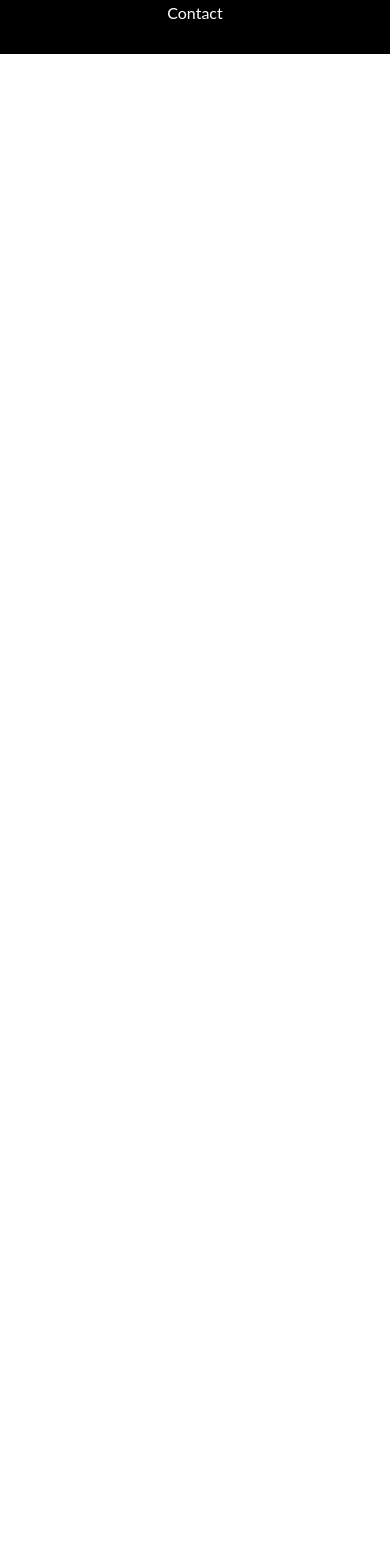
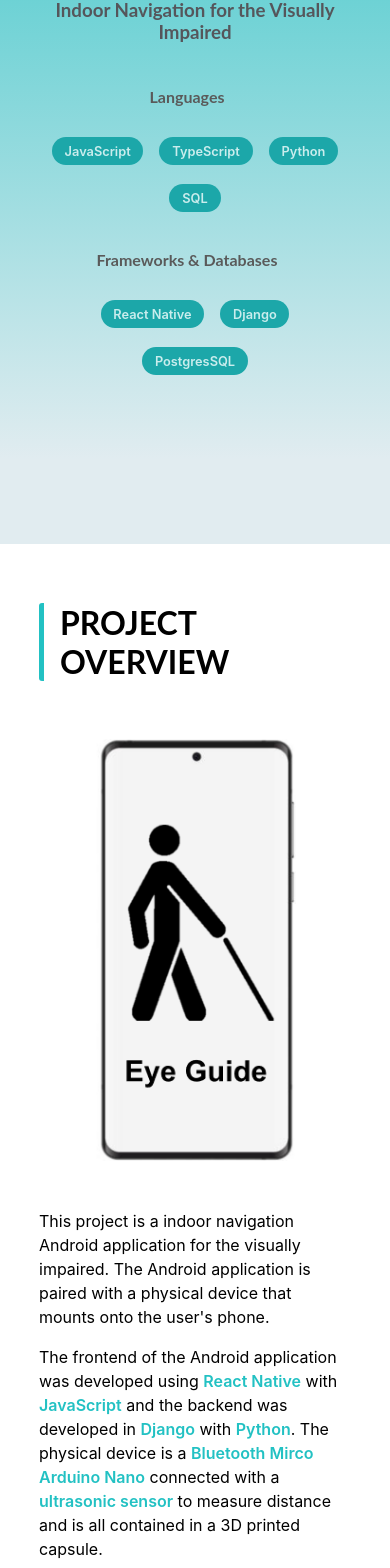
Before and after one commit to Girujan1998/Girujan1998.github.io, a React (Create React App) app: page /eyeguide in a window 390 px wide. Shown: the part 300-1868 px from the top of the page. Before the commit the page ends 844 px from the top, so only its background shows below. Built offline with nearby package versions, Linux system fonts and the light colour scheme.

Commit message:
Adding project page and backwards navigation

```diff
--- a/src/App.js
+++ b/src/App.js
@@ -6,13 +6,15 @@ import {
   Routes,
   Route,
 } from "react-router-dom";
+import EyeGuide from './pages/EyeGuide';
 
 function App() {
   return (
     <>
       <NavBar/>
       <Routes>
-        <Route path="/" element={<Home />} />
+        <Route exact path="/" element={<Home />} />
+        <Route path="/eyeguide" element={<EyeGuide />} />
       </Routes>
       <Footer/>
     </>
--- a/src/components/HamburgerNav.js
+++ b/src/components/HamburgerNav.js
@@ -1,11 +1,22 @@
 import React from 'react';
 import './HamburgerNav.css';
 import { Link } from 'react-scroll';
+import { useNavigate } from 'react-router-dom';
 
 const HamburgerNav = (props) => {
 
+    const navigate = useNavigate();
+
+    const backNavigation = () => {
+        props.close(false);
+        navigate("/");
+    }
+
     return (
         <div className='hamburger'>
+            {
+                window.location.pathname === "/" ?
+                    <>
                         <div className='burger-item'>
                             <Link className='burger-link' onClick={() => props.close(false)} activeClass="active" smooth spy to="home">
                                 Home
@@ -31,6 +42,14 @@ const HamburgerNav = (props) => {
                                 Contact
                             </Link>
                         </div>
+                    </>
+                    :
+                    <div className='burger-item'>
+                        <Link className='burger-link' onClick={() => backNavigation()} activeClass="active">
+                            Go Back
+                        </Link>
+                    </div>
+            }
         </div>
     )
 }
--- a/src/components/NavBar.js
+++ b/src/components/NavBar.js
@@ -3,10 +3,13 @@ import './NavBar.css';
 import { Link } from 'react-scroll';
 import HamburgerNav from './HamburgerNav';
 import Hamburger from 'hamburger-react';
+import { useNavigate } from "react-router-dom";
 
 const NavBar = () => {
 
     const [hamburgerOpen, setHamburgerOpen] = useState(false);
+
+    const navigate = useNavigate();
 
     return (
         <>
@@ -18,6 +21,9 @@ const NavBar = () => {
                 </div>
                 <div className='navbar-right'>
                     <ul className='nav-links'>
+                        {
+                            window.location.pathname === "/" ?
+                                <>
                                     <li>
                                         <Link activeClass="active" smooth spy to="home">
                                             Home
@@ -43,13 +49,24 @@ const NavBar = () => {
                                             Contact
                                         </Link>
                                     </li>
+                                </>
+
+                                :
+
+                                <>
+                                    <li className='last-link' onClick={() => navigate("/")}>
+                                        Go Back
+                                    </li>
+                                </>
+                        }
+
                     </ul>
                 </div>
                 <div className='hamburger-button'>
                     <Hamburger toggled={hamburgerOpen} toggle={setHamburgerOpen} />
                 </div>
             </nav>
-            { hamburgerOpen ? <HamburgerNav close={setHamburgerOpen}/> : <></>}
+            {hamburgerOpen ? <HamburgerNav close={setHamburgerOpen} /> : <></>}
         </>
     )
 }
--- /dev/null
+++ b/src/components/Pill.css
@@ -0,0 +1,25 @@
+.pill-container {
+    padding: 0.4rem 0.8rem;
+    border-radius: 15px;
+    background-color: #1ca7a9;
+    color: #caeded;
+    font-size: 0.8rem;
+    font-weight: 600;
+    margin: 0.6rem 0.5rem;
+    height: 15px;
+}
+
+@media (max-width: 450px) {
+    .pill-container {
+        margin: 0.5rem 0.5rem;
+    }
+}
+
+@media (max-width: 675px) {
+    .pill-container {
+        display: flex;
+        justify-content: center;
+        align-items: center;
+        margin: 0.6rem 0.5rem;
+    }
+}
--- /dev/null
+++ b/src/components/Pill.js
@@ -0,0 +1,9 @@
+import "./Pill.css";
+
+const Pill = ({ name }) => {
+    return (
+        <span className="pill-container">{name}</span>
+    )
+}
+
+export default Pill;
--- /dev/null
+++ b/src/pages/EyeGuide.css
@@ -0,0 +1,97 @@
+.title-container {
+    display: flex;
+    flex-direction: column;
+    align-items: center;
+    justify-content: center;
+    max-width: 80vw;
+}
+
+.title-container h1 {
+    color: black;
+    font-family: "Lato", sans-serif;
+    font-size: 3rem;
+}
+
+.title-container h3 {
+    color: #55565B;
+    font-family: "Lato", sans-serif;
+    display: flex;
+    text-align: center;
+    margin-bottom: 2rem;
+}
+
+.title-container h4 {
+    color: #5a5a5a;
+    font-family: "Lato", sans-serif;
+    display: flex;
+    text-align: center;
+    margin-right: 1rem;
+}
+
+.skills-container {
+    display: flex;
+    width: 100%;
+    margin-bottom: 1rem;
+}
+
+.skills-container h4 {
+    min-width: 200px;
+    justify-content: flex-end;
+    margin-top: 0.8rem;
+}
+
+.pills-container {
+    display: flex;
+    flex-direction: row;
+    flex-wrap: wrap;
+}
+
+@media (max-width: 450px) {
+    .skills-container {
+        flex-direction: column;
+    }
+
+    .pills-container {
+        justify-content: center;
+    }
+
+    .skills-container h4 {
+        justify-content: center;
+    }
+}
+
+.project-overview-section {
+    color: black;
+    min-height: 100vh;
+    width: 100%;
+    position: relative;
+    display: flex;
+    justify-content: center;
+    padding-bottom: 2rem;
+}
+
+.project-overview-container {
+    max-width: 80vw;
+    display: flex;
+    flex-direction: column;
+    width: 100%;
+    margin-top: 2rem;
+}
+
+.summary-container {
+    margin-top: 2rem;
+}
+
+.summary-container p {
+    line-height: 1.5rem;
+}
+
+.summary-container p span {
+    color: #22c1c3;
+    font-weight: 600;
+}
+
+.summary-container .resource-buttons-container {
+    align-content: flex-start;
+    justify-content: flex-start;
+}
--- /dev/null
+++ b/src/pages/EyeGuide.js
@@ -0,0 +1,96 @@
+import { useEffect } from "react";
+import Pill from "../components/Pill";
+import "./EyeGuide.css";
+
+const logo = require('../assets/eye-guide-image.png');
+
+const EyeGuide = () => {
+
+    useEffect(() => {
+        window.scrollTo(0, 0);
+    }, []);
+
+    let routeChange = (path) => {
+        window.open(path, "_blank")
+    }
+
+    return (
+        <div className="eyeguide">
+            <section id="home" className='home-section home-container'>
+                <div className="title-container">
+                    <h1>Eye Guide</h1>
+                    <h3>Indoor Navigation for the Visually Impaired</h3>
+                    <div className="skills-container">
+                        <h4>Languages</h4>
+                        <div className="pills-container">
+                            <Pill name={"JavaScript"} />
+                            <Pill name={"TypeScript"} />
+                            <Pill name={"Python"} />
+                            <Pill name={"SQL"} />
+                        </div>
+                    </div>
+                    <div className="skills-container">
+                        <h4>Frameworks & Databases</h4>
+                        <div className="pills-container">
+                            <Pill name={"React Native"} />
+                            <Pill name={"Django"} />
+                            <Pill name={"PostgresSQL"} />
+                        </div>
+                    </div>
+                </div>
+            </section>
+
+            <section className="project-overview-section">
+                <div className="project-overview-container">
+                    <h2 className='section-header'>PROJECT OVERVIEW</h2>
+                    <img className='eye-guide-image' alt="Android phone screen with app homescreen" src={logo}></img>
+                    <div className="summary-container">
+                        <p>
+                            This project is a indoor navigation Android application
+                            for the visually impaired. The Android application is
+                            paired with a physical device that mounts onto the user's
+                            phone.
+                        </p>
+                        <p>
+                            The frontend of the Android application was developed
+                            using <span>React Native</span> with <span>JavaScript</span> and the
+                            backend was developed in <span>Django</span> with <span>Python</span>. The
+                            physical device is a <span>Bluetooth Mirco Arduino Nano</span> connected
+                            with a <span>ultrasonic sensor</span> to measure distance and is all
+                            contained in a 3D printed capsule.
+                        </p>
+
+                        <h4>Frontend Design</h4>
+                        <p>
+                            The frontend is designed to meet <span>accessibility standards</span>, such as color selection,
+                            font size, and layout of buttons and fields. The application uses the <span>OS Accessibility
+                                Talk Back</span> feature to allow user's to interact with the application as they would with their
+                            overall device.
+                        </p>
+
+                        <h4>Backend Design</h4>
+                        <p>
+                            The backend is designed to add, delete, and modify mapping information for buildings
+                            that have been mapped out. The data is stored in a <span>PostgresSQL database</span> and
+                            uses <span>SQL commands</span> to interact with it. Additionally, the backend performs the route processing
+                            using an <span>A* algorithm</span> to find the shortest route to a location. It also performs any
+                            calculations and processing to prevent a user's device from taking the load.
+                        </p>
+
+                        <h4>Links</h4>
+                        <div className='resource-buttons-container'>
+                            <button className='resource-button' onClick={() => routeChange("https://github.com/Girujan1998/EyeGuide")}>
+                                Frontend Repo
+                            </button>
+                            <button className='resource-button' onClick={() => routeChange("https://github.com/Girujan1998/EyeGuide-backend")}>
+                                Backend Repo
+                            </button>
+                        </div>
+                    </div>
+                </div>
+            </section>
+        </div>
+    )
+}
+
+export default EyeGuide;
--- a/src/pages/Home.js
+++ b/src/pages/Home.js
@@ -5,10 +5,18 @@ import { Link } from 'react-scroll';
 import SkillBlocks from '../components/SkillBlocks';
 import EmploymentCard from '../components/EmploymentCard';
 import ContactForm from '../components/ContactForm';
+import { useNavigate } from "react-router-dom";
+import { useEffect } from "react";
 
 const logo = require('../assets/eye-guide-image.png');
 
 const Home = () => {
+
+    useEffect(() => {
+        window.scrollTo(0, 0);
+    }, []);
+
+    const navigate = useNavigate();
 
     let routeChange = (path) => {
         window.open(path, "_blank")
@@ -183,7 +191,7 @@ const Home = () => {
                         <button className='resource-button' onClick={() => routeChange("https://github.com/Girujan1998/EyeGuide-backend")}>
                             Backend Repo
                         </button>
-                        <button className='resource-button last-resource-button'>
+                        <button className='resource-button last-resource-button' onClick={() => navigate("eyeguide")}>
                             More Info
                         </button>
                     </div>
```
Lines whose indentation alone changed are shown as unchanged.
